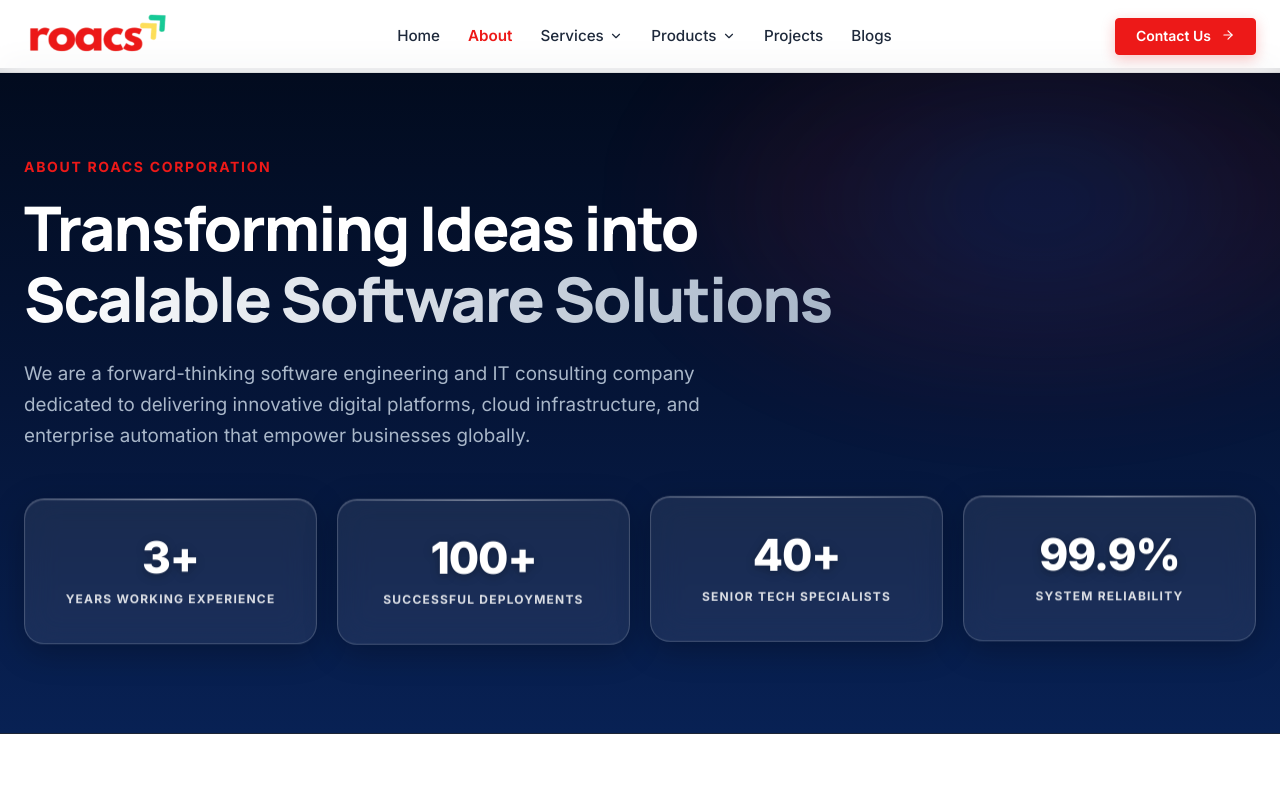
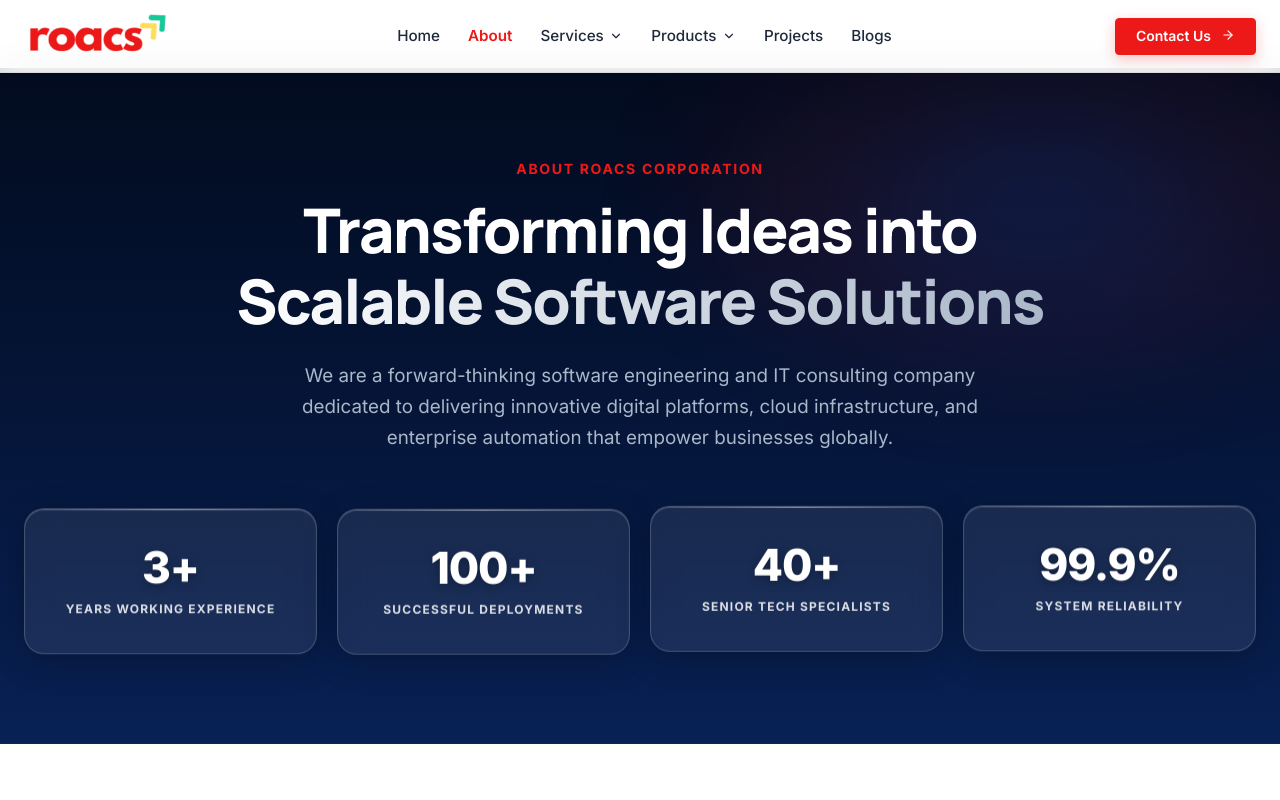
Before and after one commit to roacstech/roacs_new_website, a Next.js app: page /about in a window 1280 px wide. Shown: the top 800 px of the page. Built offline with nearby package versions, Linux system fonts and the light colour scheme; a web font is replaced by a local one.

Commit message:
feat(about): center align hero heading, badge, and description

```diff
--- a/src/app/about/page.tsx
+++ b/src/app/about/page.tsx
@@ -60,12 +60,18 @@ export default function AboutPage() {
         />
 
         <Container wide>
-          <div style={{ position: "relative", zIndex: 1, maxWidth: "860px" }}>
-
-
+          <div
+            style={{
+              position: "relative",
+              zIndex: 1,
+              maxWidth: "880px",
+              margin: "0 auto",
+              textAlign: "center",
+            }}
+          >
             <span
               style={{
-                display: "block",
+                display: "inline-block",
                 fontSize: "0.875rem",
                 fontWeight: 700,
                 textTransform: "uppercase",
@@ -102,8 +108,8 @@ export default function AboutPage() {
                 fontSize: "1.175rem",
                 lineHeight: 1.65,
                 color: "var(--color-muted-blue)",
-                marginBottom: "3rem",
                 maxWidth: "760px",
+                margin: "0 auto 3.5rem auto",
               }}
             >
               We are a forward-thinking software engineering and IT consulting company dedicated to delivering
```
